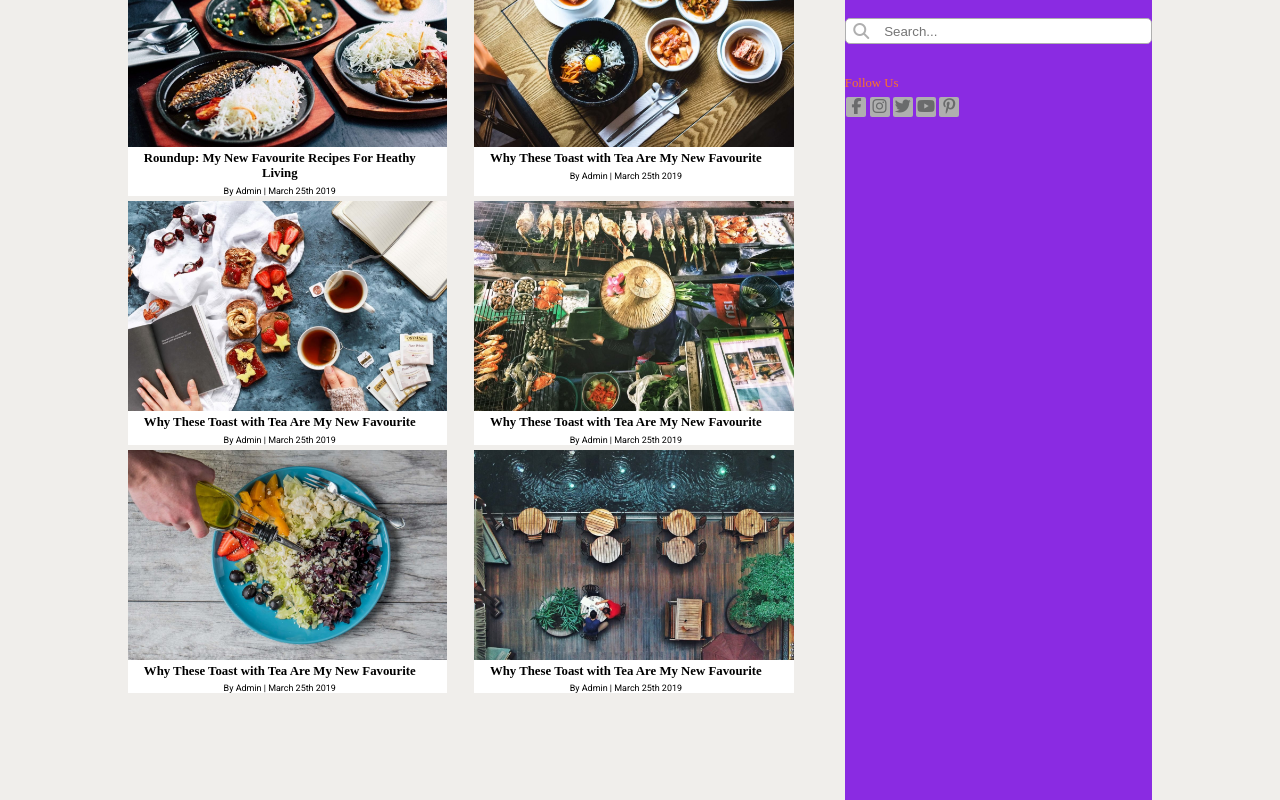
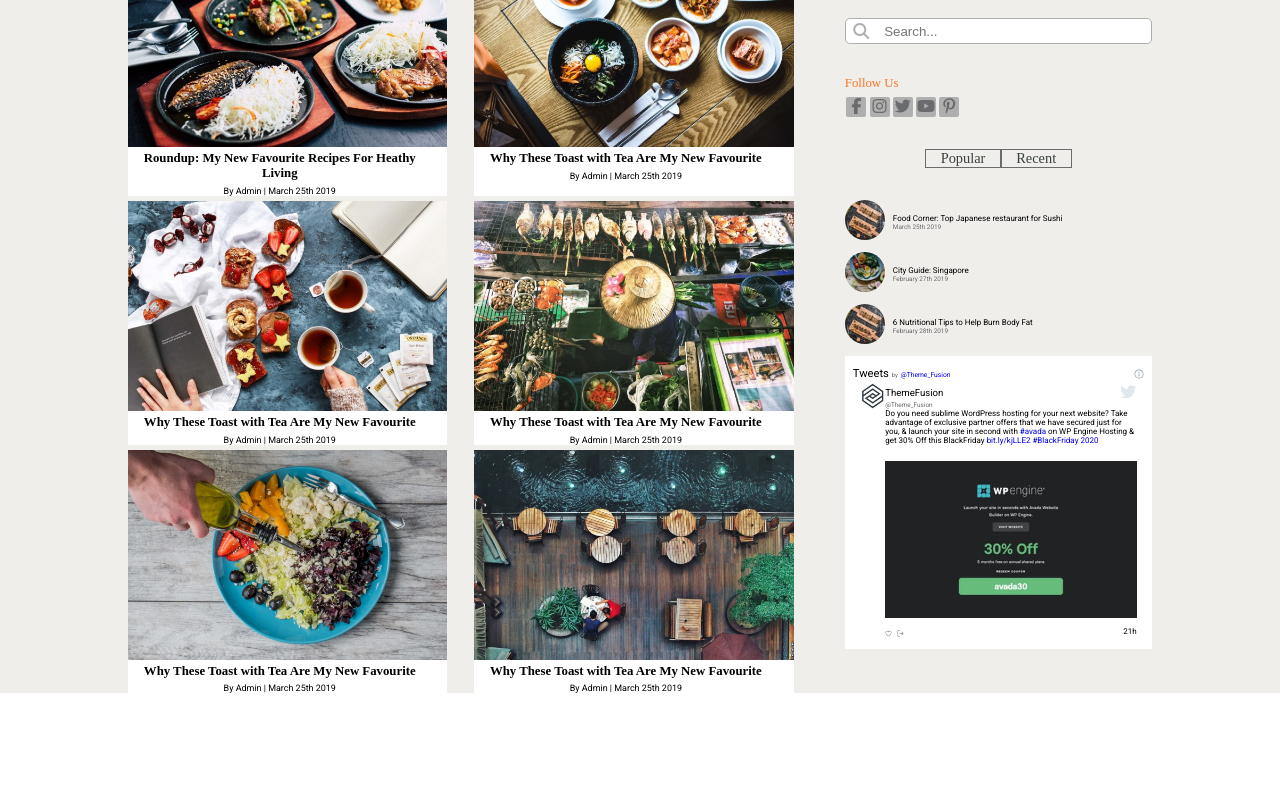
Before and after one commit to Guz117/food, a Vue app: page / in a window 1280 px wide. Shown: the part 3026-3826 px from the top of the page. After the commit the page ends 3719 px from the top, so only its background shows below. Built offline with nearby package versions, Linux system fonts and the light colour scheme.

Commit message:
farm to table

```diff
--- a/src/components/FarmTable.vue
+++ b/src/components/FarmTable.vue
@@ -80,6 +80,55 @@
                     <li><a href="#"><i class="fab fa-pinterest-p"></i></a></li>
                 </ul>
             </div>
+            <div class="buttons">
+                <span id="popular">Popular</span><span>Recent</span>
+            </div>
+            <div class="popular">
+                <ul class="ul-popular">
+                    <li class="li-popular" v-for="(popular, index) in populars"
+                        :key= "index">
+                        <div class="img-popular">
+                            <img :src="popular.img" alt="">
+                        </div>
+                        <div class="text-popular">
+                            <p class="title-popular">{{ popular.title }}<p/>
+                            <p class="data-popular">{{ popular.subTitle }}</p>
+                        </div>
+                    </li>
+                </ul>
+            </div>
+            <div class="tweet">
+                <div class="theme">
+                    <p><span id="span-tweet">Tweets</span> <span id="by">by</span> <a href="#" class="fusion">@Theme_Fusion</a></p>
+                    <div class="info">
+                        <img :src="require('../assets/images/image.svg')" alt="">
+                    </div>
+                </div>
+                <div class="center-tweet">
+                    <div class="tweet-left">
+                        <img :src="require('../assets/images/3a74ce3d0532b7773b174c45ca3bd05a_normal.png')" alt="">
+                    </div>
+                    <div class="tweet-right">
+                        <div class="fusion-title">
+                            <p>ThemeFusion</p>
+                            <img :src="require('../assets/images/image (1).svg')" alt="">
+                        </div>
+                        <p class="fusion">@Theme_Fusion</p>
+                        <p class="need">Do you need sublime WordPress hosting for your next website? Take advantage of exclusive partner offers that we have secured just for you, &amp; launch your site in second with <a href="#">&#35;avada</a> on WP Engine Hosting &amp; get 30% Off this BlackFriday <a href="#">bit.ly/kjLLE2 &#35;BlackFriday 2020</a></p>
+                        <div class="black-friday">
+                            <img :src="require('../assets/images/En2TRxLW4AEiWUN.jpeg')" alt="">
+                        </div>
+                        <div class="icon">
+                            <div class="icon-img">
+                                <img :src="require('../assets/images/image (2).svg')" alt="">
+                                <img :src="require('../assets/images/image (3).svg')" alt="">
+                            </div>
+                            <p>21h</p>
+                        </div>
+                    </div>
+                </div>
+
+            </div>
         </div>
       </div>
 
@@ -93,6 +142,23 @@ export default {
     name: 'FarmTable',
     data() {
         return {
+            populars: [
+                {
+                    img: require('../assets/images/single-post-img3-66x66.jpg'),
+                    title: 'Food Corner: Top Japanese restaurant for Sushi',
+                    subTitle: 'March 25th 2019',
+                },
+                {
+                    img: require('../assets/images/slide1-bg-66x66.jpg'),
+                    title: 'City Guide: Singapore',
+                    subTitle: 'February 27th 2019',
+                },
+                {
+                    img: require('../assets/images/single-post-img3-66x66.jpg'),
+                    title: '6 Nutritional Tips to Help Burn Body Fat',
+                    subTitle: 'February 28th 2019',
+                },
+            ],
             sushi:[
                 {
                     img: require('../assets/images/single-post-img3-1200x790.jpg'),
@@ -187,7 +253,6 @@ export default {
 
 .col {
     width: 80%;
-    height: 1500px;
     margin: 0 auto;
     margin-top: 2em;
     display: flex;
@@ -318,7 +383,7 @@ export default {
     .col-right {
         width: 30%;
         height: 100%;
-        background-color:blueviolet;
+
 
         .recipes {
             width: 100%;
@@ -451,6 +516,160 @@ export default {
                 }
             }
 
+            .buttons {
+                margin-top: 2em;
+                display: flex;
+                justify-content: center;
+
+
+                span {
+                    padding: 0 1em;
+                    background-color: $cararra;
+                    border: 0;
+                    color: $capeCod;
+                    font-size: 0.9em;
+                    border: 0.3px solid $nevada;
+                    cursor: pointer;
+                }
+
+                span:hover {
+                    background-color: white;
+                }
+            }
+
+            .popular {
+                margin-top: 2em;
+                .ul-popular {
+                list-style: none;
+
+                .li-popular {
+                    display: flex;
+                    align-items: center;
+                    padding-bottom: 0.5em;
+
+
+                    img {
+                        width: 40px;
+                        height: 40px;
+                        border-radius: 50%;
+                    }
+
+                    .text-popular {
+                        padding-left: 0.5em;
+
+                        .title-popular {
+                            font-size: 0.5em;
+                            font-family: $fontFamily;
+                        }
+                        .data-popular {
+                            font-size: 0.4em;
+                            font-family: $fontFamily;
+                            color: $nevada;
+                        }
+                    }
+                }
+            }
+            }
+
+            .tweet {
+                width: 100%;
+                padding: 0.5em;
+                background-color: white;
+                font-family: $fontFamily;
+
+                .theme {
+                    width: 100%;
+                    display: flex;
+                    align-items: center;
+                    justify-content: space-between;
+                    p {
+                        font-size: 0.7em;
+                        #by {
+                            font-size: 0.3em;
+                            color: $nevada;
+                        }
+                        a {
+                            text-decoration: none;
+                            font-size: 0.6em;
+                        }
+                    }
+                    .info {
+                        img {
+                            width: 10px;
+                        }
+                    }
+                }
+
+                .center-tweet {
+                    width: 95%;
+                    height: 90%;
+                    margin: 0 auto;
+                    display: flex;
+                    .tweet-left {
+                        width: 10%;
+                        img {
+                            width: 100%;
+                        }
+                    }
+                    .tweet-right {
+                        width: 100%;
+                        height: 100%;
+                        .fusion-title {
+                            width: 100%;
+                            display: flex;
+                            justify-content: space-between;
+                            align-items: center;
+                            p {
+                                font-size: 0.6em;
+                            }
+
+                            img {
+                                width: 7%;
+                                }
+
+                        }
+                        .fusion {
+                            font-size: 0.4em;
+                            color: $nevada;
+                        }
+
+                        .need {
+                            font-size: 0.5em;
+                            a {
+                                text-decoration: none;
+                            }
+                        }
+
+                        .black-friday {
+                            width: 100%;
+                            margin: 0 auto;
+                            padding-top: 1em;
+                            img {
+                                width: 100%;
+                            }
+                        }
+
+                        .icon {
+                            display: flex;
+                            align-items: center;
+                            justify-content: space-between;
+                            .icon-img {
+                                img {
+                                    width: 12px;
+                                    padding-right: 5px;
+                                }
+                            }
+                            p {
+                                font-size: 0.5em;
+                            }
+                        }
+                    }
+                }
+
+
+            }
+
+
     }
 }
 </style>
```
Also changed, not shown: src/assets/images/3a74ce3d0532b7773b174c45ca3bd05a_normal.png (added), src/assets/images/En2TRxLW4AEiWUN.jpeg (added).
